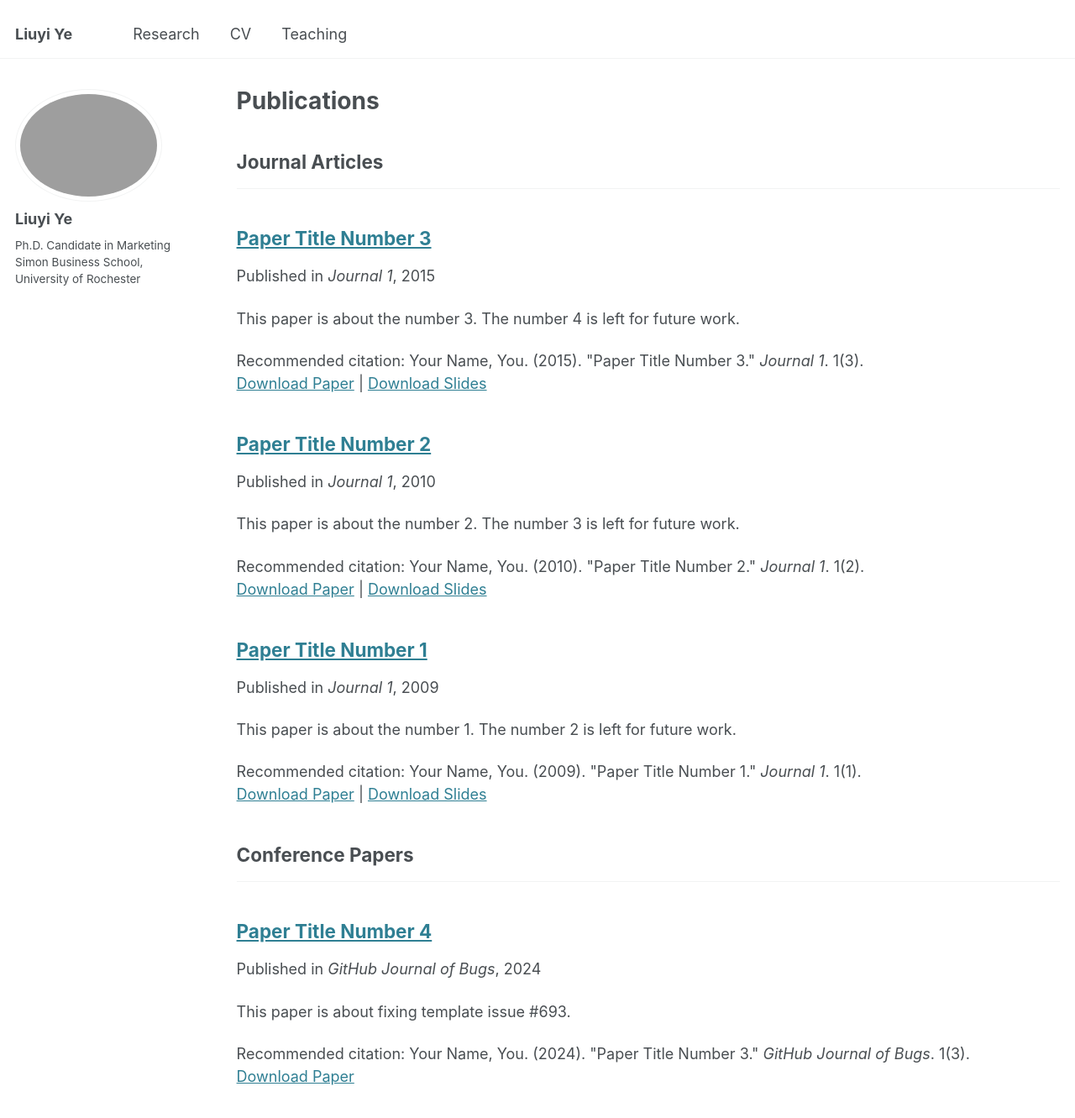
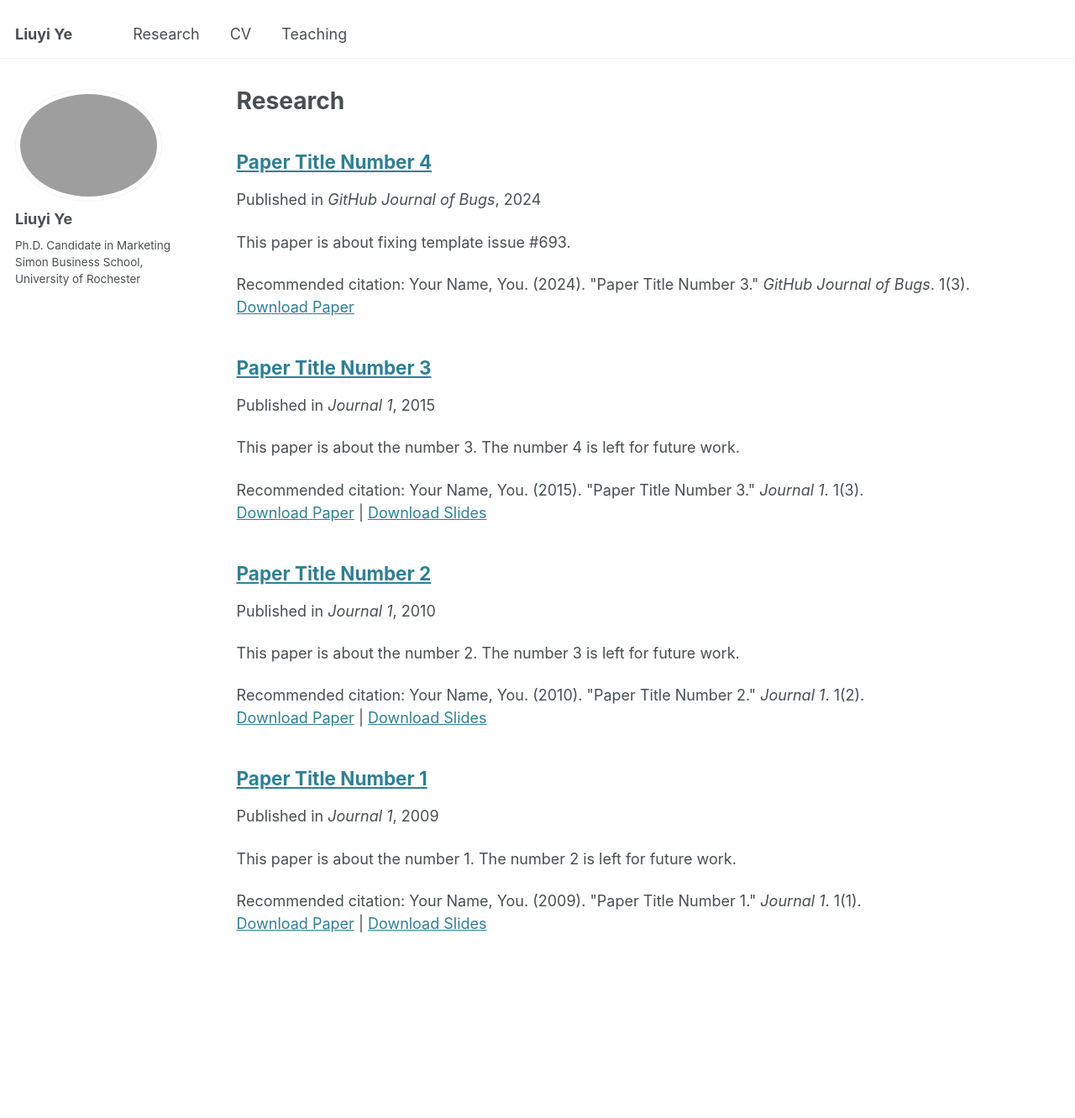
Before and after one commit to jamesyeh111/liuyiye, a Jekyll site: the page built from _pages/publications.html, in a window 1280 px wide and 1400 px high. Shown: the top 1331 px of the window at 84% size. Built offline with Jekyll 4.4.1, drawn with Linux system fonts in a browser that asks for light colours.

Commit message:
Update publications.html

```diff
--- a/_pages/publications.html
+++ b/_pages/publications.html
@@ -1,33 +1,12 @@
 ---
 layout: archive
-title: "Publications"
+title: "Research"
 permalink: /publications/
 author_profile: true
 ---
 
-{% if site.author.googlescholar %}
-  <div class="wordwrap">You can also find my articles on <a href="{{site.author.googlescholar}}">my Google Scholar profile</a>.</div>
-{% endif %}
-
 {% include base_path %}
 
-<!-- New style rendering if publication categories are defined -->
-{% if site.publication_category %}
-  {% for category in site.publication_category  %}
-    {% assign title_shown = false %}
-    {% for post in site.publications reversed %}
-      {% if post.category != category[0] %}
-        {% continue %}
-      {% endif %}
-      {% unless title_shown %}
-        <h2>{{ category[1].title }}</h2><hr />
-        {% assign title_shown = true %}
-      {% endunless %}
-      {% include archive-single.html %}
-    {% endfor %}
-  {% endfor %}
-{% else %}
-  {% for post in site.publications reversed %}
-    {% include archive-single.html %}
-  {% endfor %}
-{% endif %}
+{% for post in site.publications reversed %}
+  {% include archive-single.html %}
+{% endfor %}
```
